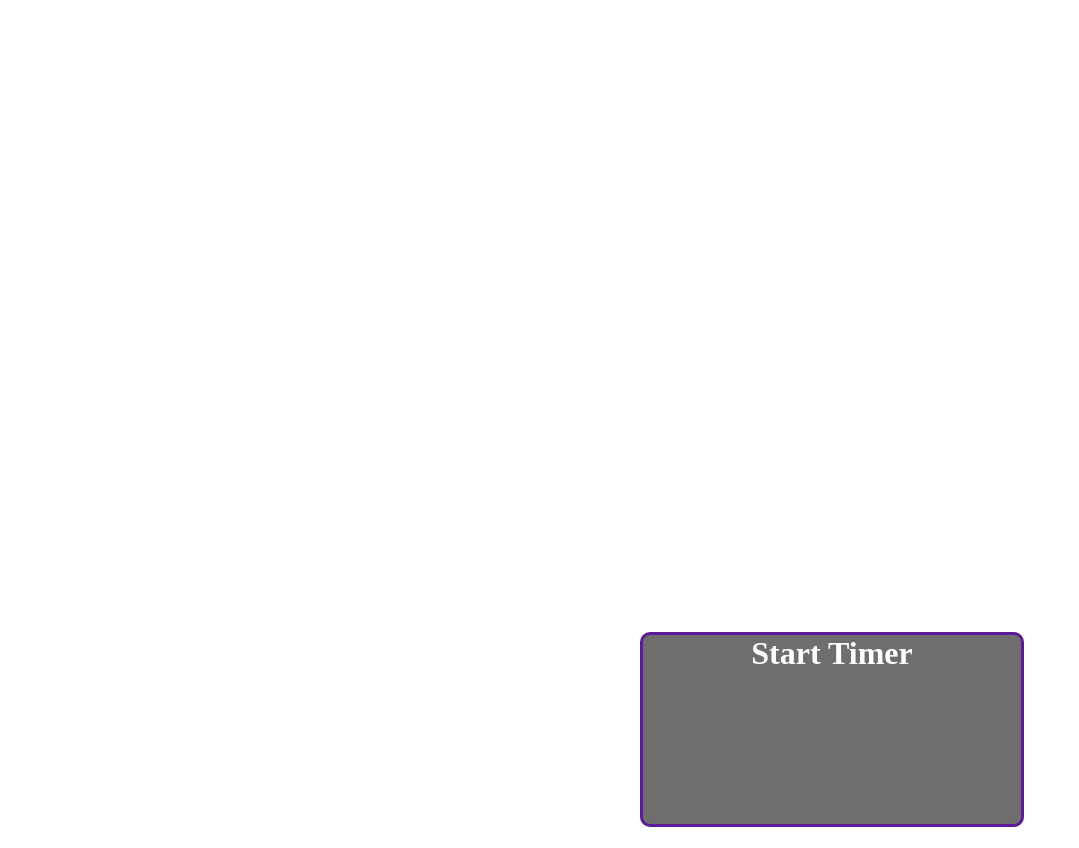
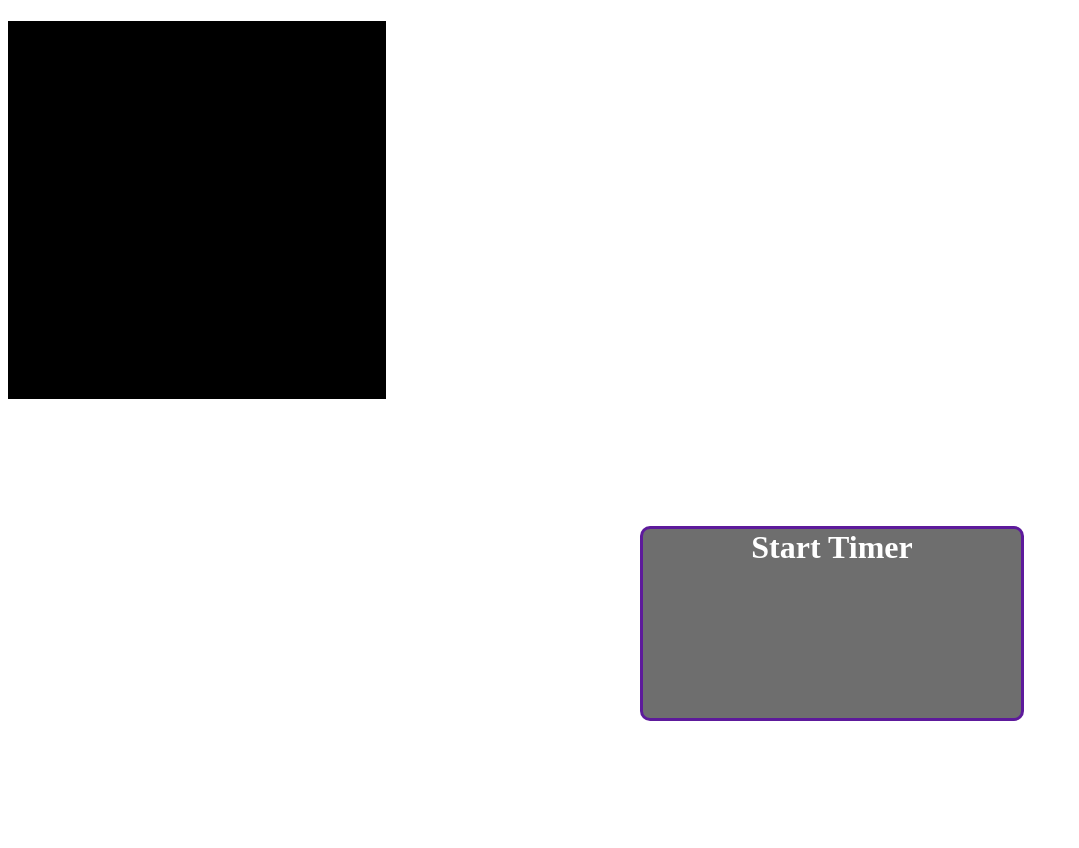
Before and after one commit to GMoneyHoops/Timer-up, a plain HTML site: page index.html in a window 1280 px wide. Shown: the whole page, without its empty margins (0-1079 px from the left). After the commit the page ends 800 px from the top, so only its background shows below. Drawn offline with Linux system fonts and the light colour scheme.

Commit message:
creating a parent box for the text vertically align off of

```diff
--- a/index.html
+++ b/index.html
@@ -3,11 +3,17 @@
 <meta name="viewport" content="width=device-width, initial-scale=1.0" />
 <meta charset="utf-8" />
 <main>
+    <h1 id="container"> </h1>
     <h1 id="Start">Start Timer</h1>
 <style type="text/css" media="screen">
+        #container {
+        height: 10cm;
+        width: 10cm;
+        border: #000000;
+        background-color: #000000;
+    }
     #Start{
         text-align: center;
-        vertical-align: middle;
         border: #5800aac2;
         border: width 5px;px;
         background-color: #00000091;
@@ -15,9 +21,10 @@
         border-radius: 10px;
         width: 10cm;
         height: 5cm;
-        margin-top: 50%;
+        margin-top: 10%;
         margin-left: 50%;
         color: #ffffff;
+        box-shadow: 1cm 1cm 1cm 1px;
     }
 </style>
 <main>
```
